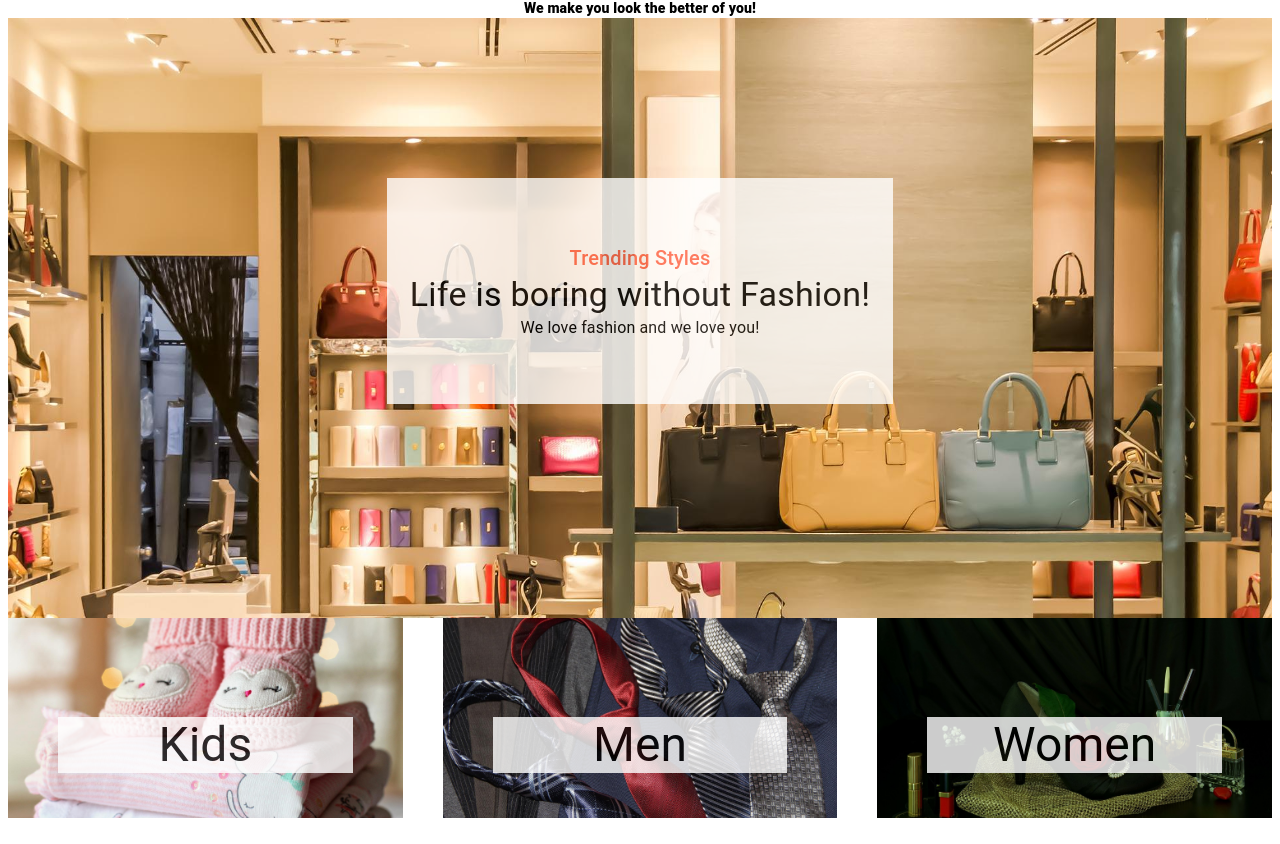
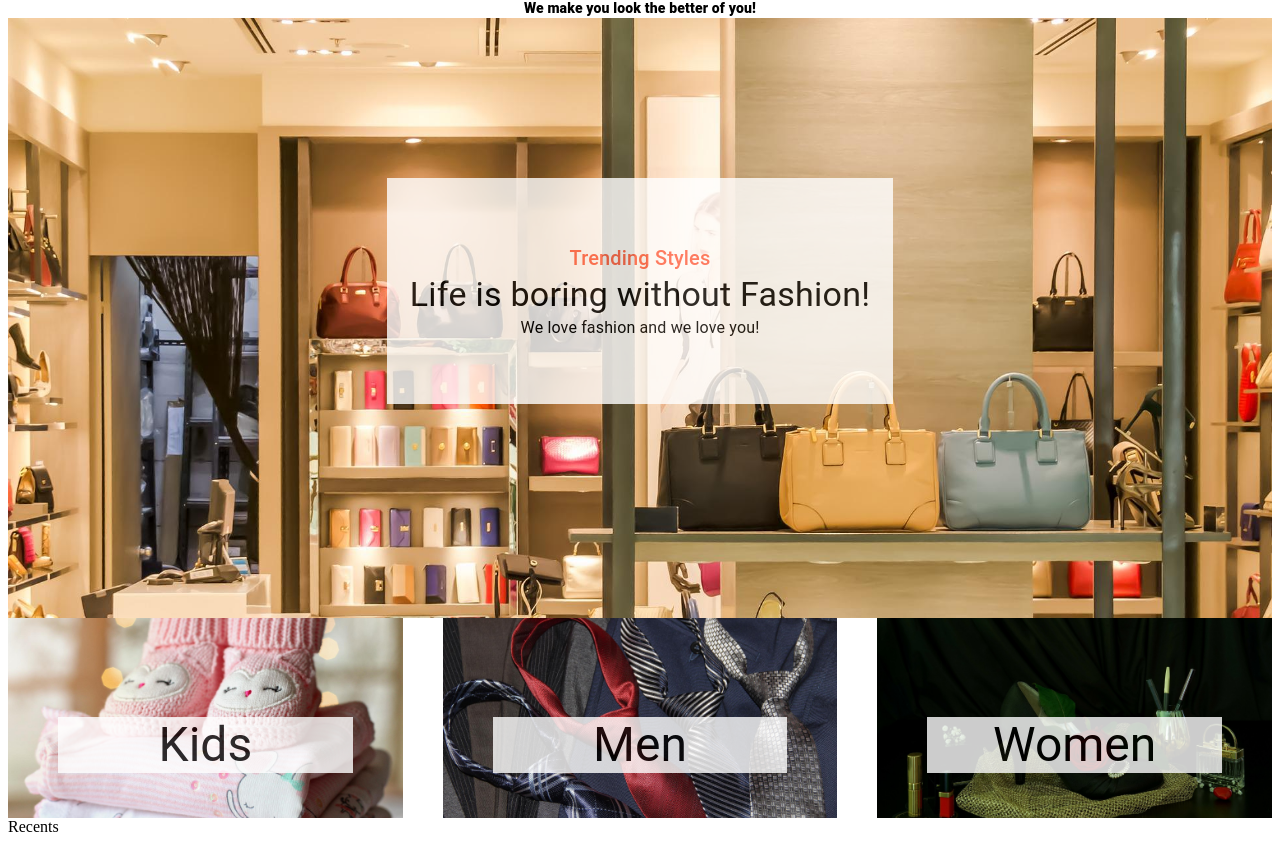
Before and after one commit to vinothsmart/mui5-blog-1, a React (Create React App) app: page / in a window 1280 px wide. Shown: the part 130-974 px from the top of the page. Built offline with nearby package versions, Linux system fonts and the light colour scheme; the HTML template or start-up script is replaced by a standard one.

Commit message:
Add Recents component and include it in the App

```diff
--- a/src/App.js
+++ b/src/App.js
@@ -1,6 +1,7 @@
 import Categories from "./components/category/Categories";
 import Hero from "./components/hero/Hero";
 import NavBar from "./components/navbar/NavBar";
+import Recents from "./components/recents/Recents";
 
 function App() {
   return (
@@ -8,6 +9,7 @@ function App() {
       <NavBar />
       <Hero />
       <Categories />
+      <Recents />
     </>
   );
 }
--- /dev/null
+++ b/src/components/recents/Recents.js
@@ -0,0 +1,4 @@
+const Recents = () => {
+  return <div>Recents</div>;
+};
+export default Recents;
```
